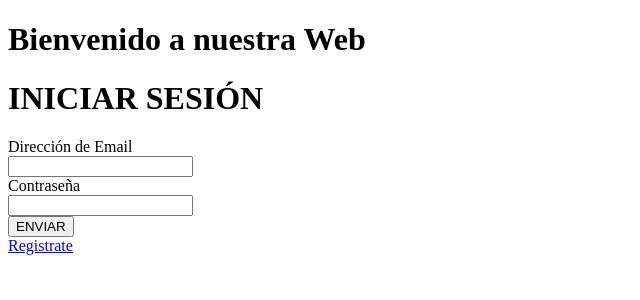
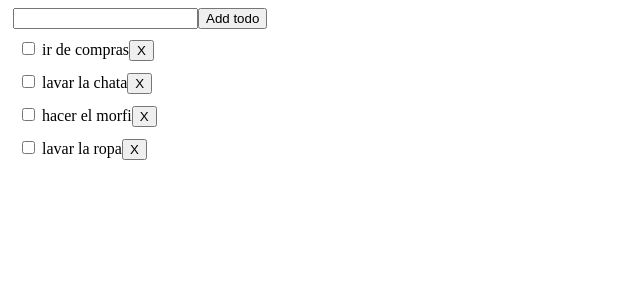
Before and after one commit to mvpdiaz/proyectofinal, a Next.js app: page /lista-tarea in a window 1280 px wide. Before the commit this address had no page. Shown: the top 300 px of the page, without its empty margins (0-640 px from the left). Built offline with nearby package versions, Linux system fonts and the light colour scheme.

Commit message:
inclido ismael

```diff
--- a/src/app/page.js
+++ b/src/app/page.js
@@ -12,6 +12,9 @@ export default function Home() {
       <li>
         <Link href="/registro">REGISTRATE </Link>
       </li>
+      <li>
+        <Link href="/lista-tarea">TAREAS </Link>
+      </li>
     </ul>
   </div>
   )}
--- a/src/pages/inicio-sesion.js
+++ b/src/pages/inicio-sesion.js
@@ -21,6 +21,9 @@ export default function Inicio_sesion() {
             <div>
                 <Link href="/registro">Registrate</Link>
             </div>
+            <div>
+                <Link href="/lista-tarea">Lista tarea</Link>
+            </div>
         </>
     )
 
--- /dev/null
+++ b/src/pages/lista-tarea.js
@@ -0,0 +1,47 @@
+import { useState } from "react";
+import React from "react";
+import TodoForm from "./todo-form";
+import data from "./data.json";
+import Todo from "./todo";
+
+
+
+export default function ListaDeTareas(){
+  const [todos, setTodos] = useState(data);
+
+  const onMarkComplete = (id) => {
+    // setTodos(todos.map((item) => {
+    //   if(item.id === todo.id) {
+    //     item.completed = !item.completed;
+    //   }
+    //   return item;
+    // }));
+
+    setTodos(
+      todos.map((todo) => {
+        return todo.id === Number(id)
+          ? { ...todo, completed: !todo.completed }
+          : { ...todo };
+      })
+    );
+  };
+  const addTodo = (newTodo) => {
+    console.log("newTodo", newTodo);
+    let newItem = { id: new Date().getTime(), task: newTodo, completed: false };
+
+    setTodos([...todos, newItem]);
+  };
+  const onDeleteItem = (id) => {
+    setTodos([...todos].filter((item) => item.id !== id));
+  };
+  return (
+    <div className="container">
+      <TodoForm addTodo={addTodo} />
+      <Todo
+        todos={todos}
+        onMarkComplete={onMarkComplete}
+        onDeleteItem={onDeleteItem}
+      />
+    </div>
+  );
+};
--- /dev/null
+++ b/src/pages/todo-form.js
@@ -0,0 +1,26 @@
+import React, { useState } from "react";
+
+export default function TodoForm({ addTodo }) {
+  const [userInput, setUserInput] = useState("");
+
+  const handleChange = (e) => {
+    setUserInput(e.currentTarget.value);
+  };
+
+  const handleSubmit = (e) => {
+    e.preventDefault();
+    if (userInput.trim() !== "") {
+      addTodo(userInput);
+      setUserInput("");
+    }
+  };
+
+  return (
+    <div style={{ margin: 5 }}>
+      <form onSubmit={handleSubmit}>
+        <input type="text" value={userInput} onChange={handleChange} />
+        <button>Add todo</button>
+      </form>
+    </div>
+  );
+}
--- /dev/null
+++ b/src/pages/todo-item.js
@@ -0,0 +1,28 @@
+import React from "react";
+
+const TodoItem = ({ todo, onMarkComplete, onDeleteItem }) => {
+  const getStyle = () => {
+    return {
+      textDecoration: todo.completed ? "line-through" : "none",
+      margin: "5px",
+      padding: "5px",
+      marginBottom: "-4px",
+    };
+  };
+
+  return (
+    <div style={getStyle()} className="box">
+      <input
+        type="checkbox"
+        checked={todo.completed}
+        onChange={() => onMarkComplete(todo.id)}
+      />{" "}
+      {todo.task}
+      <button className="add-btn" onClick={() => onDeleteItem(todo.id)}>
+        X
+      </button>
+    </div>
+  );
+};
+
+export default TodoItem;
--- /dev/null
+++ b/src/pages/todo.js
@@ -0,0 +1,27 @@
+import TodoItem from "./todo-item";
+import React from "react";
+
+
+export default function Todo({ todos, onMarkComplete, onDeleteItem }) {
+  // const onMarkComplete = (todo) => {
+  //     console.log(todo);
+  // }
+
+  // arr.reduce((acc, curr) => {
+  //     !acc[curr[userId]] ? acc[curr[userId]] = [curr] : acc[curr[userId]].push(curr);
+  //     return acc;
+  // }, {})
+
+  return (
+    <div className="items">
+      {todos.map((item, index) => (
+        <TodoItem
+          key={`todo-${index}`}
+          todo={item}
+          onMarkComplete={onMarkComplete}
+          onDeleteItem={onDeleteItem}
+        />
+      ))}
+    </div>
+  );
+}
```
